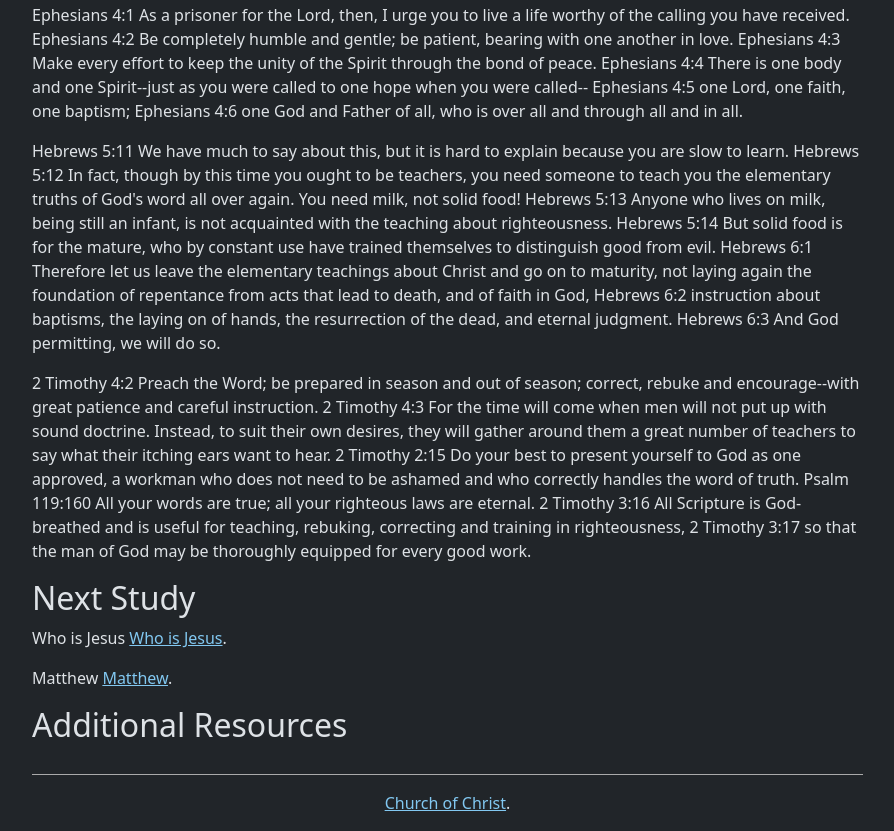
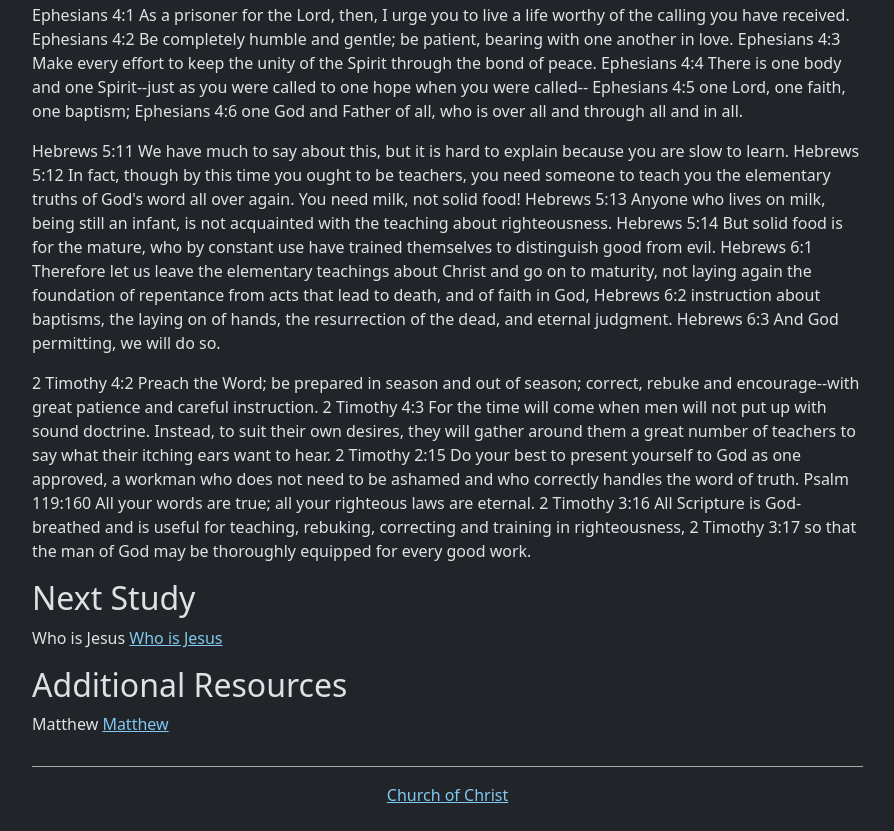
Before and after one commit to churchofchristalgo/Church-Of-Christ, a plain HTML site: page index.html in a window 1280 px wide. Shown: the part 795-1626 px from the top of the page, without its empty margins (335-1229 px from the left). Drawn offline with nearby package versions, Linux system fonts and the light colour scheme.

Commit message:
Fix HTML formatting and update links

```diff
--- a/index.html
+++ b/index.html
@@ -161,8 +161,7 @@ Psalm 119:160	All your words are true; all your righteous laws are eternal.
 
 <!-- <p>Welcome to the Church of Christ <a href="https://www.mkdocs.org">mkdocs.org</a>.</p>-->
 <h2 id="Next Study">Next Study</h2>
-<p>Who is Jesus <a href="indexStudy/WhoisJesus.html">Who is Jesus</a>.</p>
-<p>Matthew <a href="indexMatthew/">Matthew</a>.</p>
+<p>Who is Jesus <a href="indexStudy/WhoisJesus.html">Who is Jesus</a></p>
 <!--
 <ul>
 <li><code>mkdocs new [dir-name]</code> - Create a new project.</li>
@@ -172,6 +171,7 @@ Psalm 119:160	All your words are true; all your righteous laws are eternal.
 </ul>
 -->
 <h2 id="Additional Resources">Additional Resources</h2>
+<p>Matthew <a href="indexMatthew/">Matthew</a></p>
 <!--
 <p>Who Is Jesus <a href="Who Is Jesus/">Who Is Jesus</a>.</p>
 <p>Seeking Jesus <a href="Seeking Jesus/">Seeking Jesus</a>.</p>
@@ -194,7 +194,7 @@ docs/
 -->
         <footer class="col-md-12">
             <hr>
-            <p> <a href="https://churchofchrist.algo.xyz/">Church of Christ</a>.</p>
+            <p> <a href="https://churchofchrist.algo.xyz/">Church of Christ</a></p>
         </footer>
         <script src="js/bootstrap.bundle.min.js"></script>
         <script>
```
